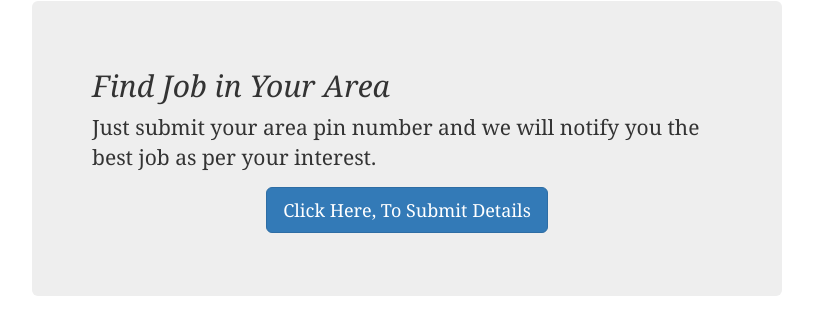
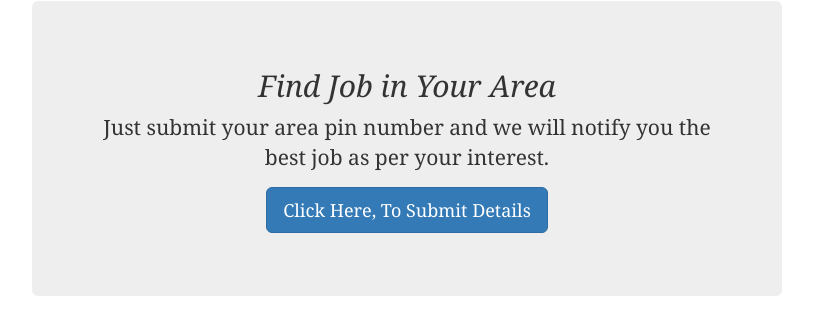
Before and after one commit to enyusu/enyusu.github.com, a Jekyll site: the page built from _posts/2015-09-15-find-job.md, in a window 1280 px wide. Shown: the top 335 px of the page, without its empty margins (233-1046 px from the left). Built offline with Jekyll 4.4.1, drawn with Linux system fonts in a browser that asks for light colours; nearby versions of some CDN libraries.

Commit message:
Update 2015-09-15-find-job.md

```diff
--- a/_posts/2015-09-15-find-job.md
+++ b/_posts/2015-09-15-find-job.md
@@ -4,10 +4,9 @@ title: Find Job In Your Area
 permalink: find-job/
 ---
 
-<div class="jumbotron">
+<div class="jumbotron"> <center>
   <h2> Find Job in Your Area </h2>
   <p> Just submit your area pin number and we will notify you the best job as per your interest. </p>
-  <center>
   <p><a class="btn btn-primary btn-lg" href="#" role="button"> Click Here, To Submit Details </a></p>
  </center>
 </div>
```
